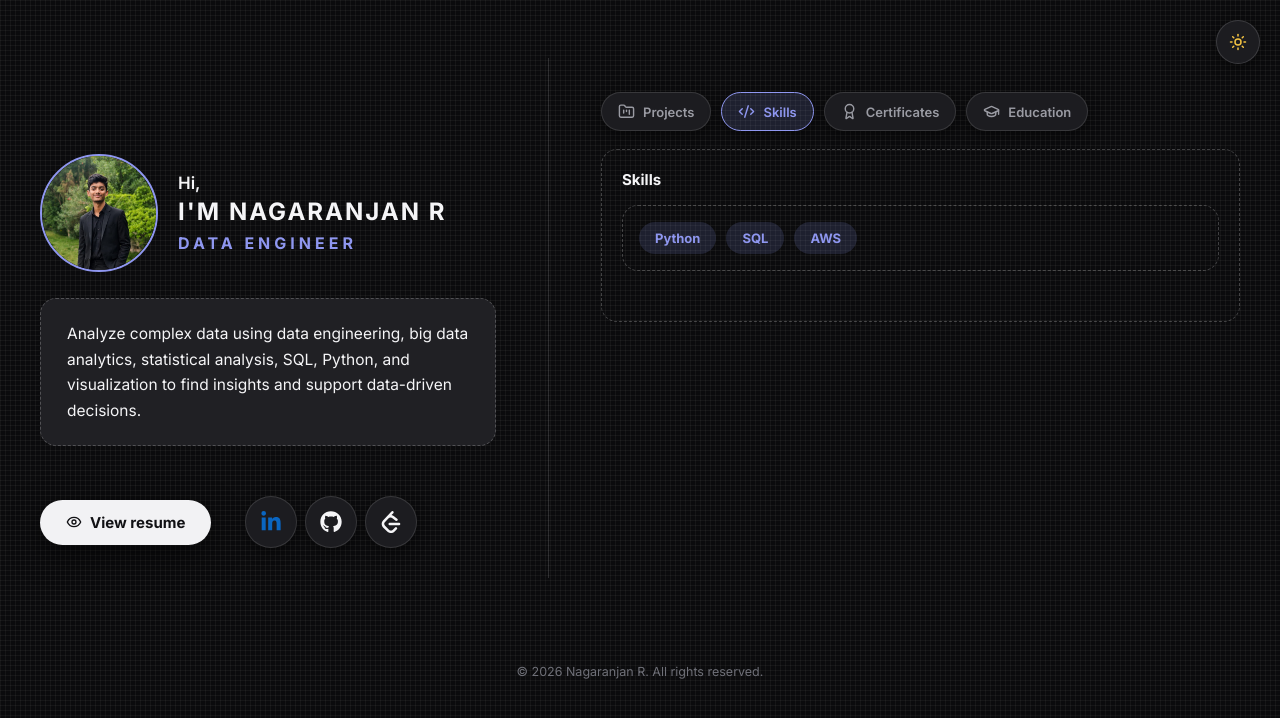
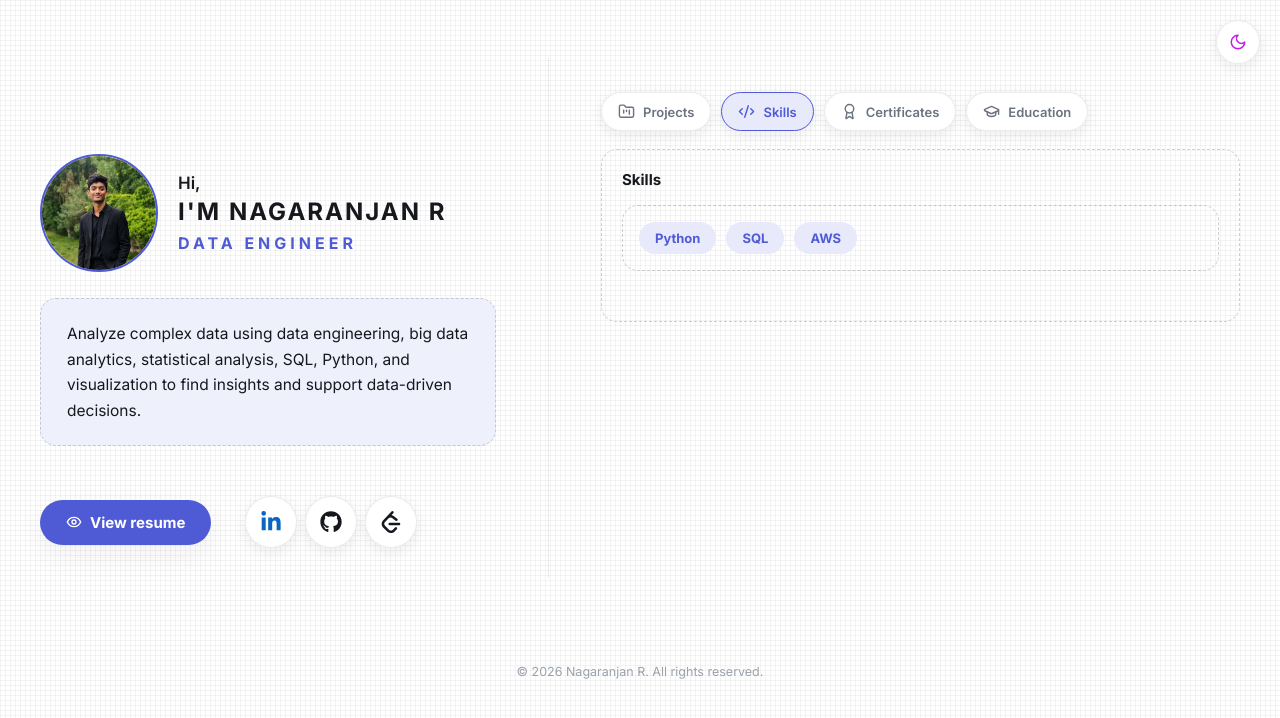
Before and after one commit to nagaranjan-r-de/Portfolio, a React (Vite) app in the folder frontend/: page / in a window 1280 px wide. Shown: the top 718 px of the page. Built offline with nearby package versions, Linux system fonts and the light colour scheme.

Commit message:
Fix portfolio build

```diff
--- a/frontend/src/App.jsx
+++ b/frontend/src/App.jsx
@@ -10,7 +10,7 @@
   if (typeof window === "undefined") return "light";
   const saved = window.localStorage.getItem(STORAGE_KEY);
   if (saved === "light" || saved === "dark") return saved;
-  const prefersDark = window.matchMedia?.("(prefers-color-scheme: light)").matches;
+  const prefersDark = window.matchMedia?.("(prefers-color-scheme: dark)").matches;
   return prefersDark ? "dark" : "light";
 }
 
```
